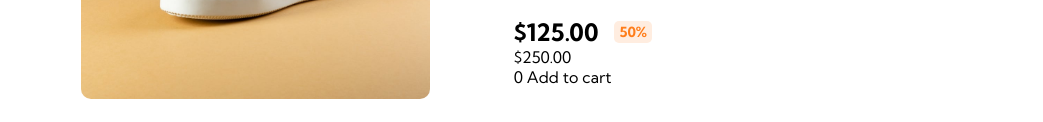
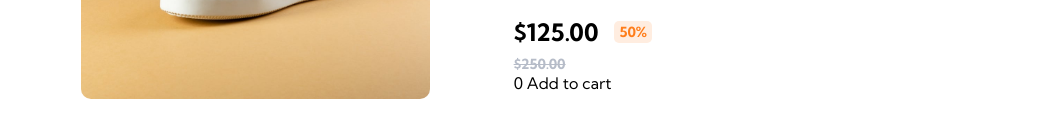
Before and after one commit to Clemi05/ecommerce-product-frontend-mentors-challenge, a plain HTML site: page index.html in a window 1280 px wide. Shown: the part 391-513 px from the top of the page, without its empty margins (118-1161 px from the left). Drawn offline with Linux system fonts and the light colour scheme.

Commit message:
added css for card-initial price

```diff
--- a/css/components/card.css
+++ b/css/components/card.css
@@ -85,3 +85,11 @@
   padding: 2px 5px;
   border-radius: 5px;
 }
+
+.card-content .card-initial-price {
+  margin-top: 8px;
+  color: var(--grayish-blue);
+  font-weight: 700;
+  font-size: 14px;
+  text-decoration: line-through;
+}
```
